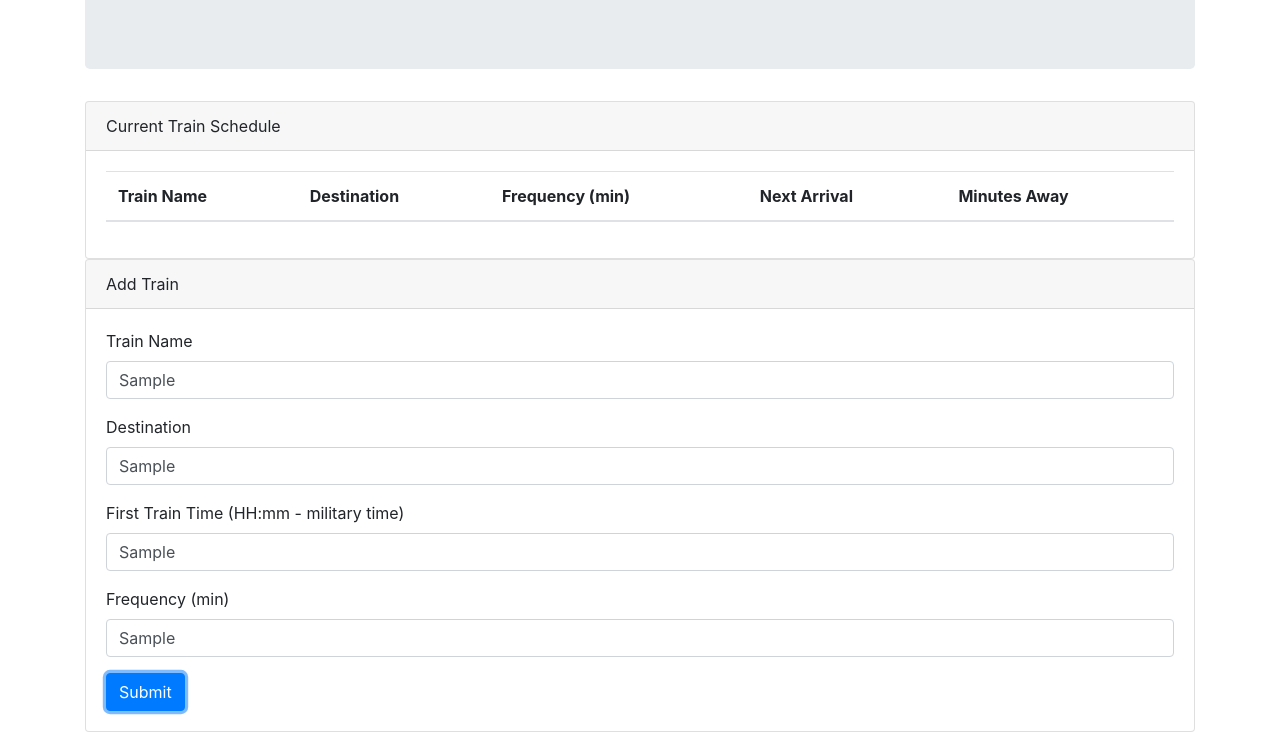
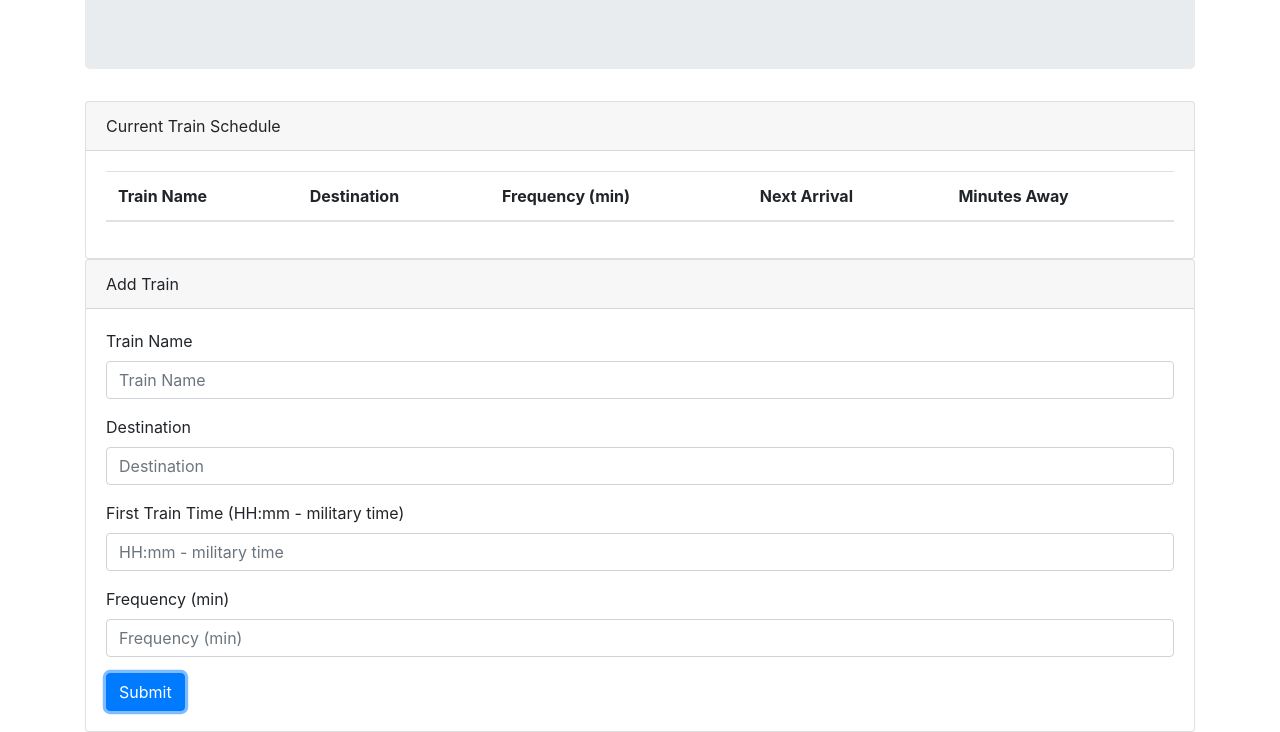
Before and after one commit to rosariorussell/Train-Scheduler, a plain HTML site: page index.html in a window 1280 px wide. Both pictures are taken after typing "Sample", "Sample", "Sample", "Sample" into the empty fields and a click on the button "Submit". Shown: the part 157-889 px from the top of the page. Drawn offline with nearby package versions, Linux system fonts and the light colour scheme; no server answers.

Commit message:
fixed javascript

```diff
--- a/main.js
+++ b/main.js
@@ -1,22 +1,29 @@
+$(document).ready(function () {
 
-
-  $('#submitBtn').click( function(){
+  $('#submitBtn').click(function () {
     var train = $('#formGroupExampleInput').val().trim();
     var destination = $('#formGroupExampleInput2').val().trim();
-      var firstTrain = $('#formGroupExampleInput3').val().trim();
+    var firstTrain = moment($('#formGroupExampleInput3').val().trim(), "HH:mm").subtract(1, "years").format("X");
     var frequency = $('#formGroupExampleInput4').val().trim();
 
     var addedTrain = {
-        trainF: train,
-        destinationF: destination,
-        firstTrainF: firstTrain,
-        frequencyF: frequency
+      train: train,
+      destination: destination,
+      firstTrain: firstTrain,
+      frequency: frequency
     }
 
-      console.log(train);
     database.ref().push(addedTrain);
+
+    $('#formGroupExampleInput').val('');
+    $('#formGroupExampleInput2').val('');
+    $('#formGroupExampleInput3').val('');
+    $('#formGroupExampleInput4').val('');
+
     return false;
   })
+})
+
 
 var config = {
   apiKey: "AIzaSyA48-luSX_-ES8g2zYJEGgomzgmZ52Jxv8",
@@ -30,3 +37,16 @@
 firebase.initializeApp(config);
 
 var database = firebase.database();
+
+database.ref().on('child_added', function (snapshot) {
+  var train = snapshot.val().train;
+  var destination = snapshot.val().destination;
+  var firstTrain = snapshot.val().firstTrain;
+  var frequency = snapshot.val().frequency;
+
+  var timeRemaining = moment().diff(moment.unix(firstTrain), "minutes") % frequency;
+  var minutesRemaining = frequency - timeRemaining;
+  var arriving = moment().add(minutesRemaining, "m").format("hh:mm A");
+
+  $('tbody').append("<tr><td>" + train + "</td><td>" + destination + "</td><td>" + frequency + "</td><td>" + arriving + "</td><td>" + minutesRemaining + "</td><td>");
+})
```
Also changed, not shown: index.html (+0 -4 lines). Lines whose indentation alone changed are shown as unchanged.
